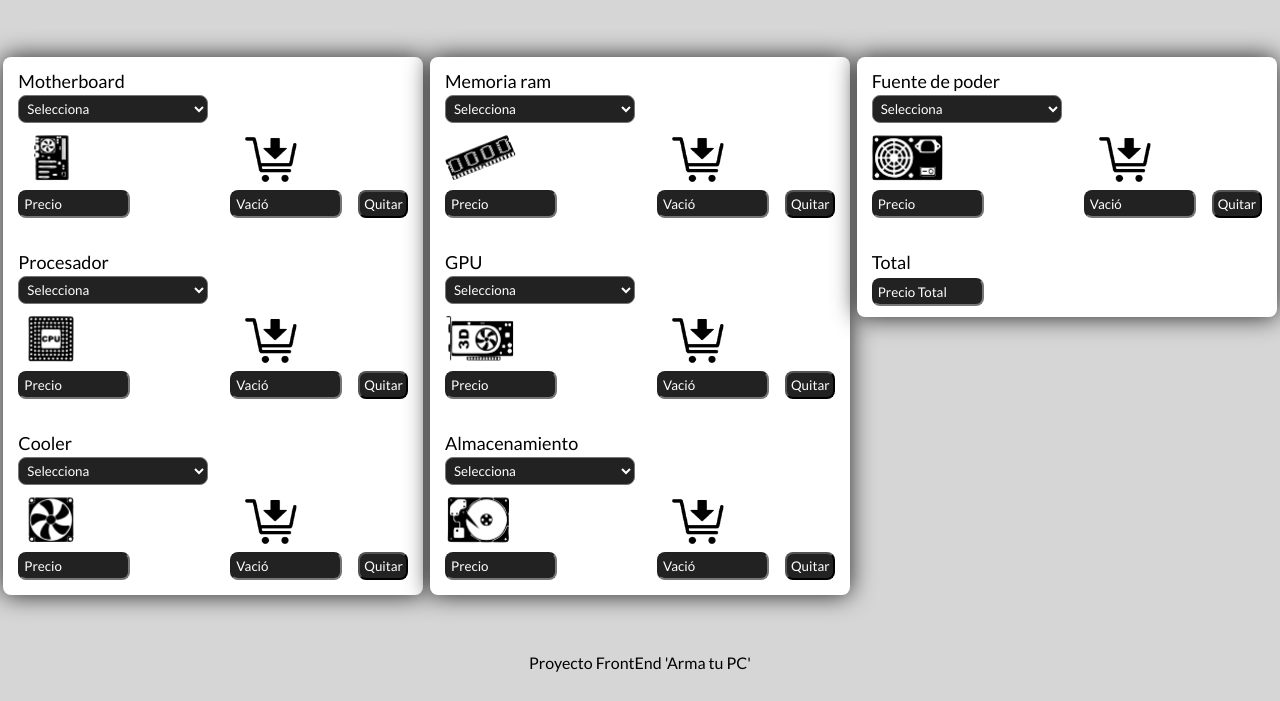
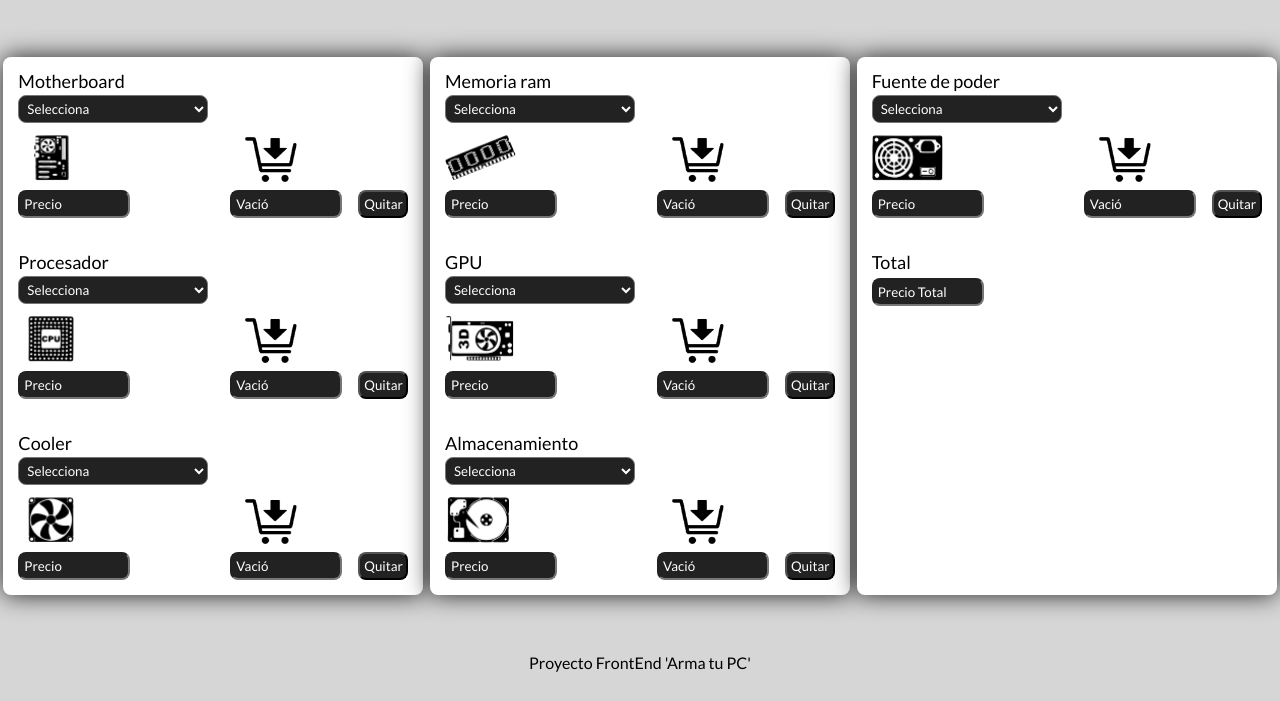
Before and after one commit to onenada/ArmaTuPc, a plain HTML site: page index.html in a window 1280 px wide. Shown: the part 120-821 px from the top of the page. Drawn offline with Linux system fonts and the light colour scheme.

Commit message:
Mostrando error con display de formContainer

```diff
--- a/Css/styles.css
+++ b/Css/styles.css
@@ -77,6 +77,7 @@ img{
 /* Selectores de Class */
 
 .formContainer{
+    display: flex;
     background-color: white;
     width: 420px;
     margin: 30px auto 30px auto;
@@ -107,8 +108,8 @@ img{
 /* Selectores de IDs */
 
 #compGrid{
-    display: grid;
-    grid-template-columns: repeat(auto-fit, minmax(300px, 1fr));
+    display: flex;
+    /* grid-template-columns: repeat(auto-fit, minmax(300px, 1fr)); */
     justify-content: space-between;
     grid-gap: 10 px;
     align-content: space-around;
--- a/index.html
+++ b/index.html
@@ -133,7 +133,7 @@
             </div>
         </form>
     <!-- SELECCION DE PSU Y PRECIO TOTAL -->
-        <form action="#" class="totalContainer">
+        <form action="#" class="formContainer">
                 <!-- SELECCION DE PSU -->
             <div class="itemform">
                 <label for="psu">Fuente de poder</label>
```
